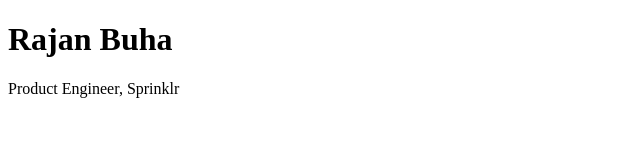
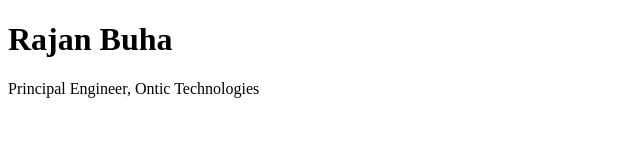
Before and after one commit to Ger0n1m0/rajanbuha.github.io, a plain HTML site: page index.html in a window 1280 px wide. Shown: the whole page, without its empty margins (0-640 px from the left). Drawn offline with Linux system fonts and the light colour scheme.

Commit message:
Update index.html

```diff
--- a/index.html
+++ b/index.html
@@ -2,6 +2,6 @@
 <html>
 <body>
 <h1>Rajan Buha</h1>
-<p>Product Engineer, Sprinklr</p>
+<p>Principal Engineer, Ontic Technologies</p>
 </body>
 </html>
```
